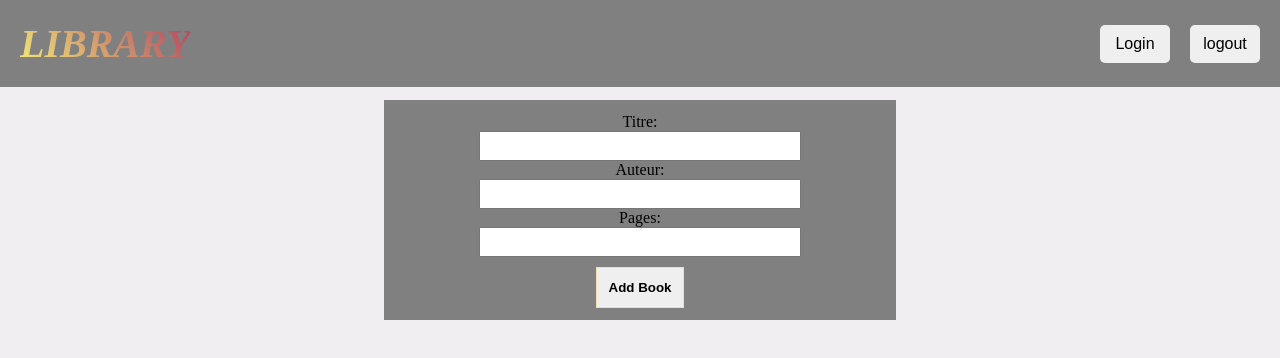
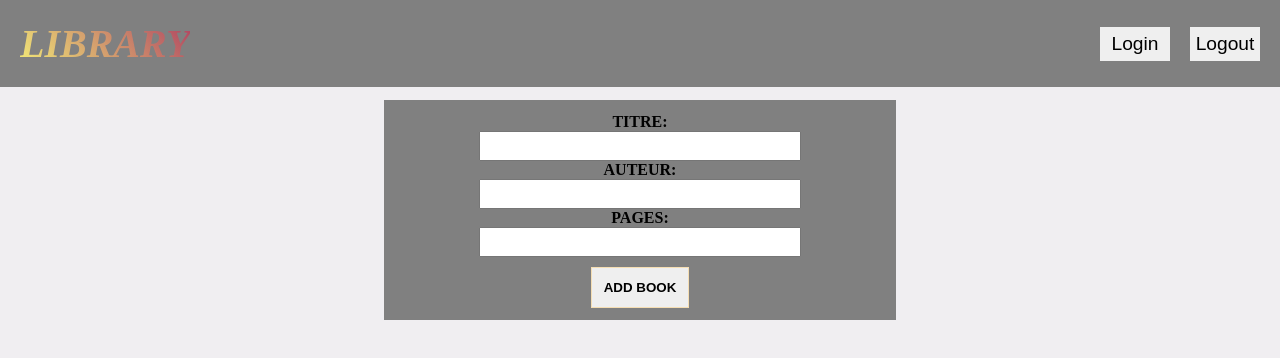
Before and after one commit to biroue10/library, a website: page index.html in a window 1280 px wide. Drawn offline with Linux system fonts and the light colour scheme.

Commit message:
refactor my code

```diff
--- a/style.css
+++ b/style.css
@@ -12,6 +12,8 @@ form {
 }
 label {
   display: block;
+  text-transform: uppercase;
+  font-weight: 900;
 }
 .container {
   background-color: gray;
@@ -52,6 +54,7 @@ body {
   opacity: 1;
   cursor: pointer;
   font-weight: 900;
+  text-transform: uppercase;
 }
 input {
   width: 90%;
@@ -86,11 +89,13 @@ nav {
 .class-button button {
   border: none;
   color: black;
-  padding: 10px;
   width: 70px;
   cursor: pointer;
-  font-size: 1rem;
-  border-radius: 5px;
+  font-size: 1.2rem;
+  text-transform: capitalize;
+  text-align: center;
+  padding-top: 6px;
+  padding-bottom: 6px;
 }
 .logo {
   font-size: 2.5rem;
```
